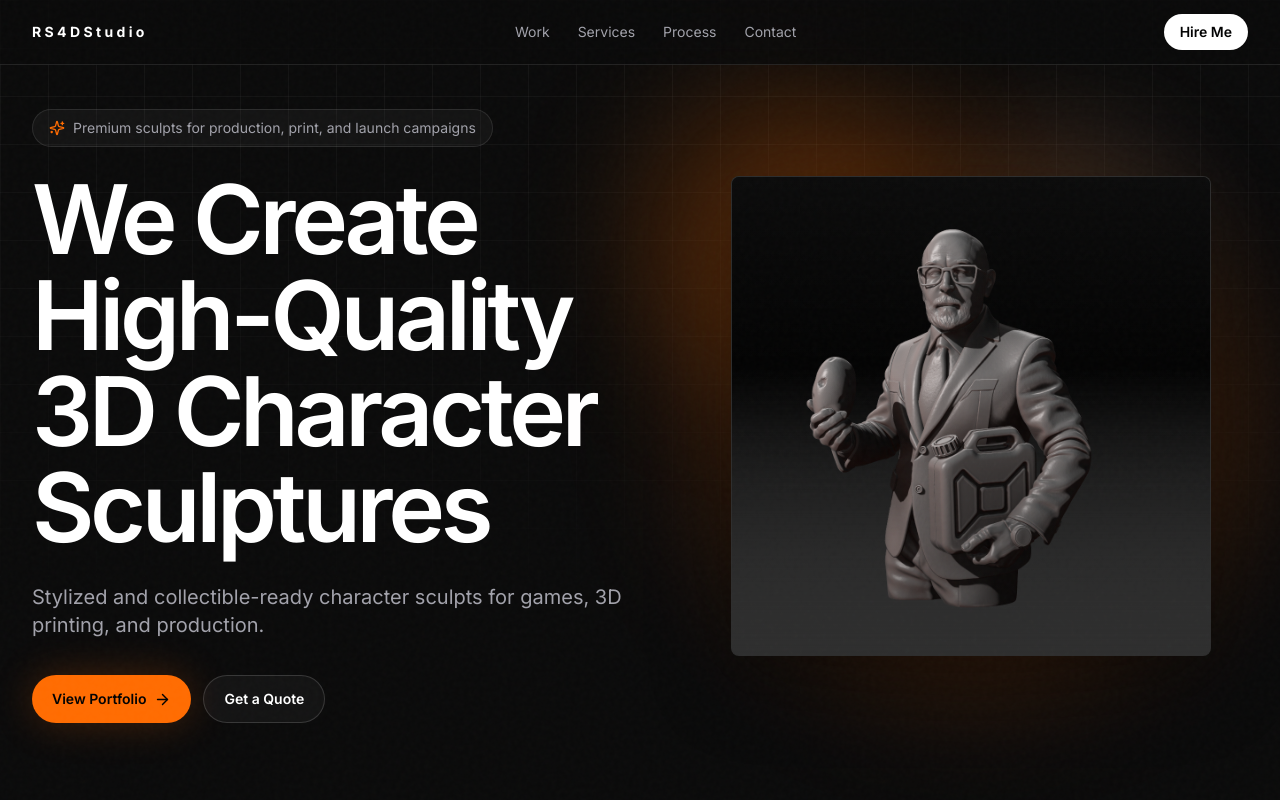
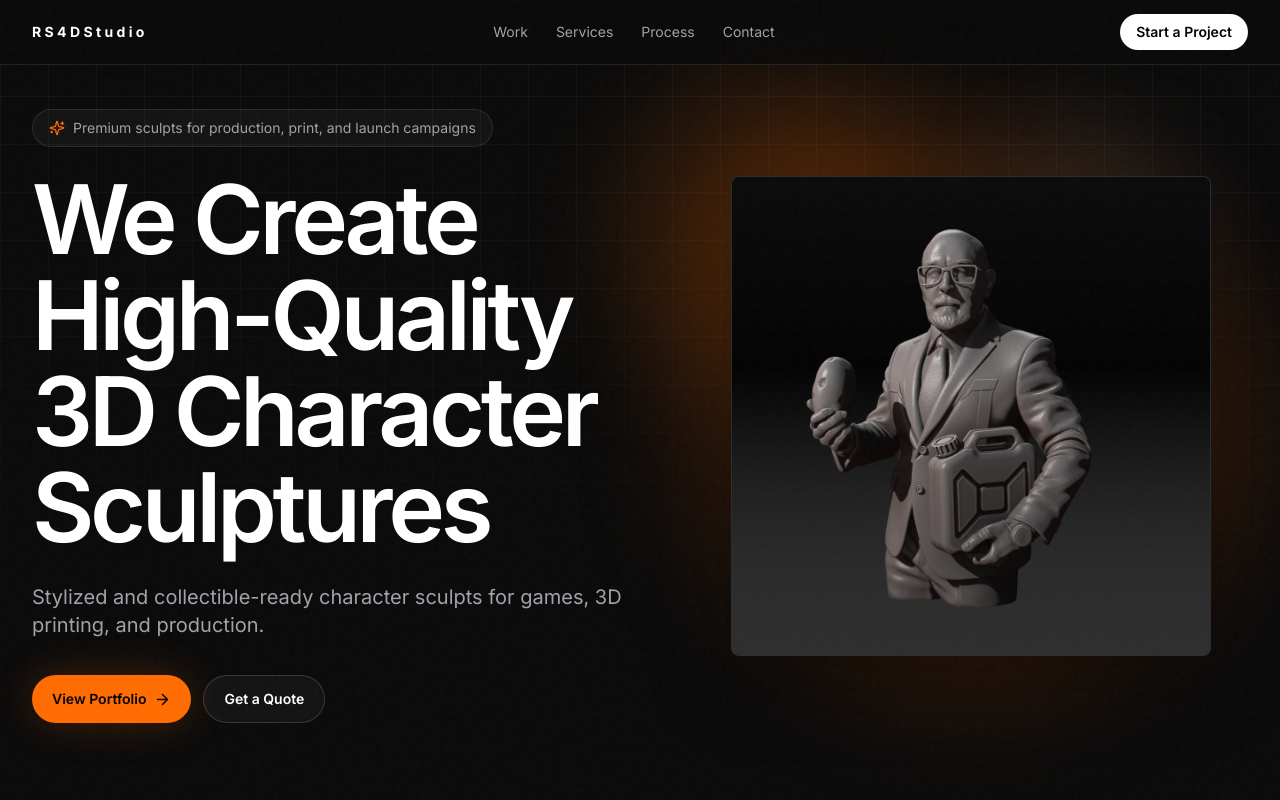
Before and after one commit to debrahulsarkar/RS4DStudio, a Next.js app: page / in a window 1280 px wide. Shown: the top 800 px of the page. Built offline with nearby package versions, Linux system fonts and the light colour scheme.

Commit message:
Update Header.tsx

```diff
--- a/sections/Header.tsx
+++ b/sections/Header.tsx
@@ -10,7 +10,7 @@ export function Header() {
       <nav className="mx-auto flex h-16 max-w-7xl items-center justify-between px-4 sm:px-6 lg:px-8" aria-label="Primary navigation">
         <a href="/" className="focus-ring text-sm font-bold tracking-[.24em] text-white">RS4DStudio</a>
         <div className="hidden items-center gap-7 md:flex">{navItems.map((item) => <a key={item.href} href={item.href} className="focus-ring text-sm text-studio-muted transition hover:text-white">{item.label}</a>)}</div>
-        <a href="/start-project" className="focus-ring hidden rounded-full bg-white px-4 py-2 text-sm font-semibold text-black transition hover:bg-studio-accent md:inline-flex">Hire Me</a>
+        <a href="/start-project" className="focus-ring hidden rounded-full bg-white px-4 py-2 text-sm font-semibold text-black transition hover:bg-studio-accent md:inline-flex">Start a Project</a>
         <a href="/start-project" className="focus-ring inline-flex size-10 items-center justify-center rounded-full border border-white/10 md:hidden" aria-label="Start a project"><Menu size={18} aria-hidden="true" /></a>
       </nav>
     </motion.header>
```
